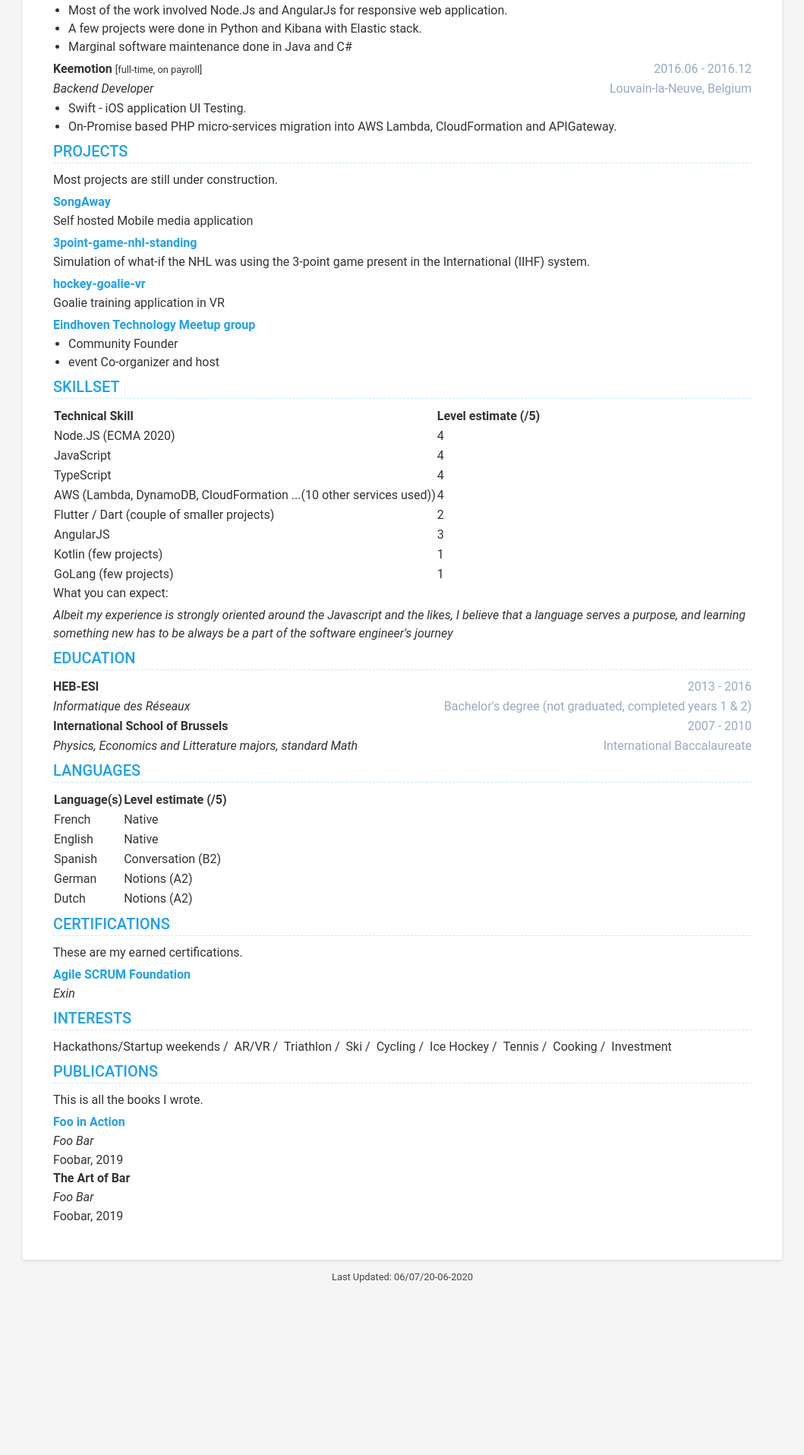
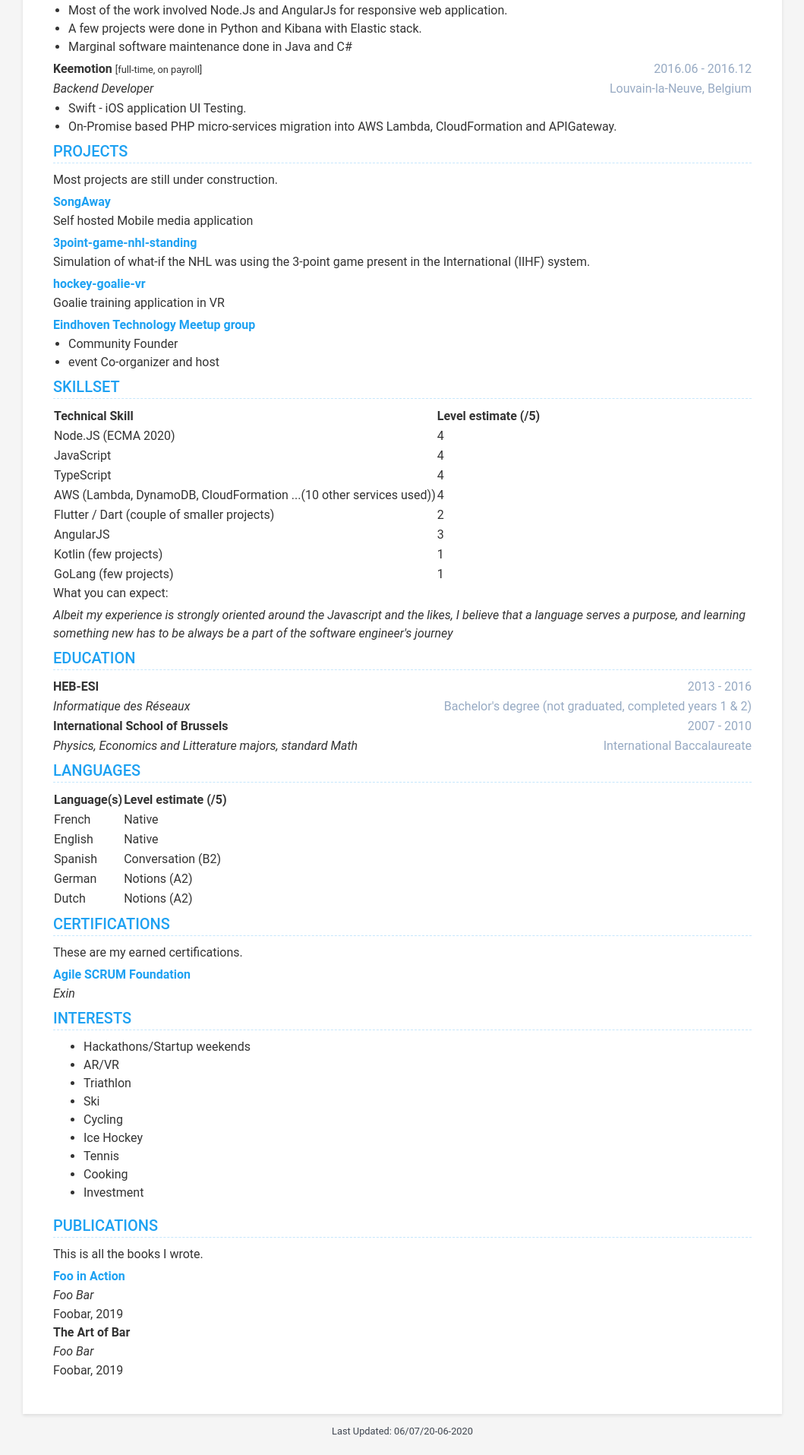
Before and after one commit to romdj/romdj.github.io, a Jekyll site: the page built from index.html, in a window 1280 px wide. Shown: the part 848-2763 px from the top of the page at 76% size, without its empty margins (110-1169 px from the left). Built offline with Jekyll 4.4.1, drawn with Linux system fonts in a browser that asks for light colours; nearby versions of some CDN libraries; before the commit the page ends 2560 px from its top, so only the background shows below that.

Commit message:
cleaning layout for interests

```diff
--- a/_includes/interests.html
+++ b/_includes/interests.html
@@ -6,14 +6,14 @@
         {{ interests.title }}
     </div>
 
-    <ul class="list-unstyled interests-list">
+    <ul>
         {% for interest in interests.items %}
 
-        {% if interest.link %}
+        <!-- {% if interest.link %}
         <li><a href="{{ interest.link }}" target="_blank">{{ interest.item }}</a></li>
-        {% else %}
+        {% else %} -->
         <li>{{ interest.item }}</li>
-        {% endif %}
+        <!-- {% endif %} -->
 
         {% endfor %}
     </ul>
```
